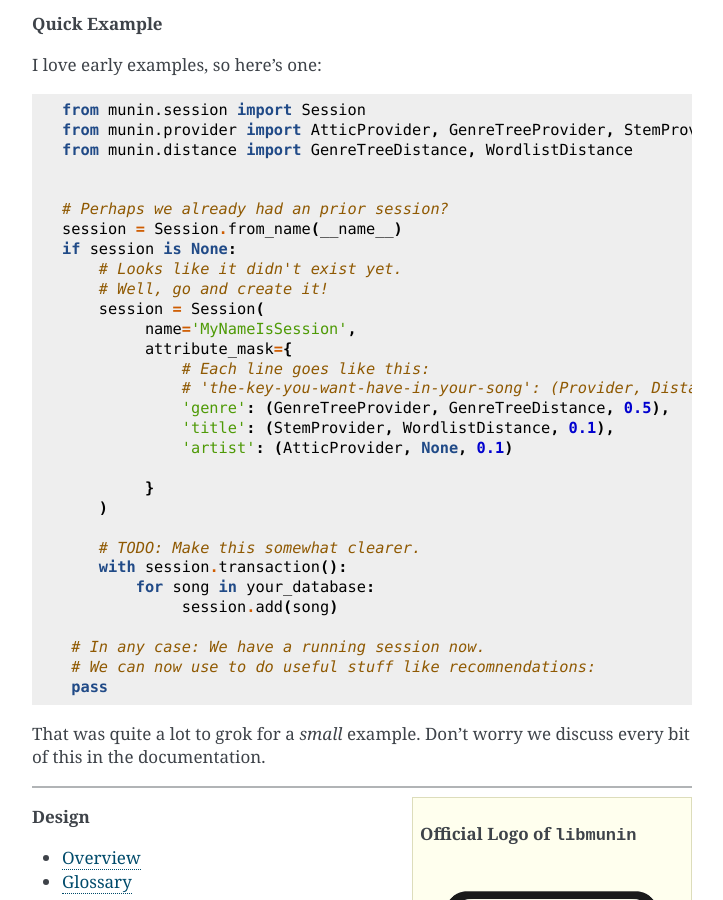
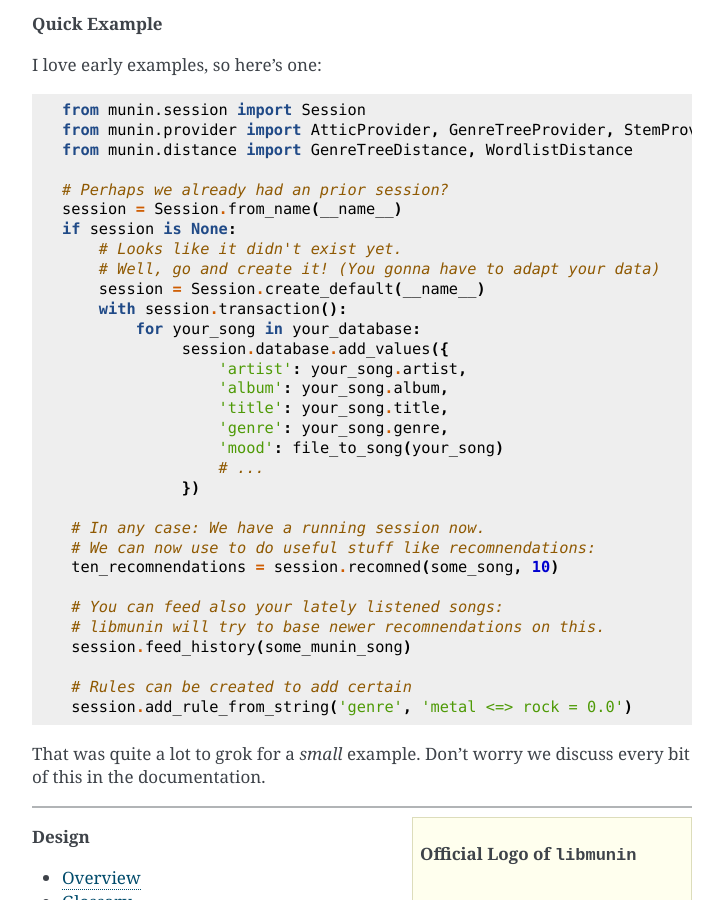
Before and after one commit to sahib/libmunin, a Sphinx documentation site: the page built from doc/index.rst, in a window 1280 px wide and 900 px high, scrolled down 567 px. Shown: the whole window, without its empty margins (388-1111 px from the left). Built offline with Sphinx 7.4.7, drawn with Linux system fonts in a browser that asks for light colours.

Commit message:
Updated index.rst example a little bit

```diff
--- a/doc/index.rst
+++ b/doc/index.rst
@@ -43,32 +43,34 @@ I love early examples, so here's one:
    from munin.provider import AtticProvider, GenreTreeProvider, StemProvider
    from munin.distance import GenreTreeDistance, WordlistDistance
 
-
    # Perhaps we already had an prior session?
    session = Session.from_name(__name__)
    if session is None:
        # Looks like it didn't exist yet.
-       # Well, go and create it!
-       session = Session(
-            name='MyNameIsSession',
-            attribute_mask={
-                # Each line goes like this:
-                # 'the-key-you-want-have-in-your-song': (Provider, DistanceFunction, Weighting)
-                'genre': (GenreTreeProvider, GenreTreeDistance, 0.5),
-                'title': (StemProvider, WordlistDistance, 0.1),
-                'artist': (AtticProvider, None, 0.1)
-
-            }
-       )
-
-       # TODO: Make this somewhat clearer.
+       # Well, go and create it! (You gonna have to adapt your data)
+       session = Session.create_default(__name__)
        with session.transaction():
-           for song in your_database:
-                session.add(song)
+           for your_song in your_database:
+                session.database.add_values({
+                    'artist': your_song.artist,
+                    'album': your_song.album,
+                    'title': your_song.title,
+                    'genre': your_song.genre,
+                    'mood': file_to_song(your_song)
+                    # ...
+                })
 
     # In any case: We have a running session now.
     # We can now use to do useful stuff like recomnendations:
-    pass
+    ten_recomnendations = session.recomned(some_song, 10)
+
+    # You can feed also your lately listened songs:
+    # libmunin will try to base newer recomnendations on this.
+    session.feed_history(some_munin_song)
+
+    # Rules can be created to add certain
+    session.add_rule_from_string('genre', 'metal <=> rock = 0.0')
+
 
 That was quite a lot to grok for a *small* example.
 Don't worry we discuss every bit of this in the documentation.
```
